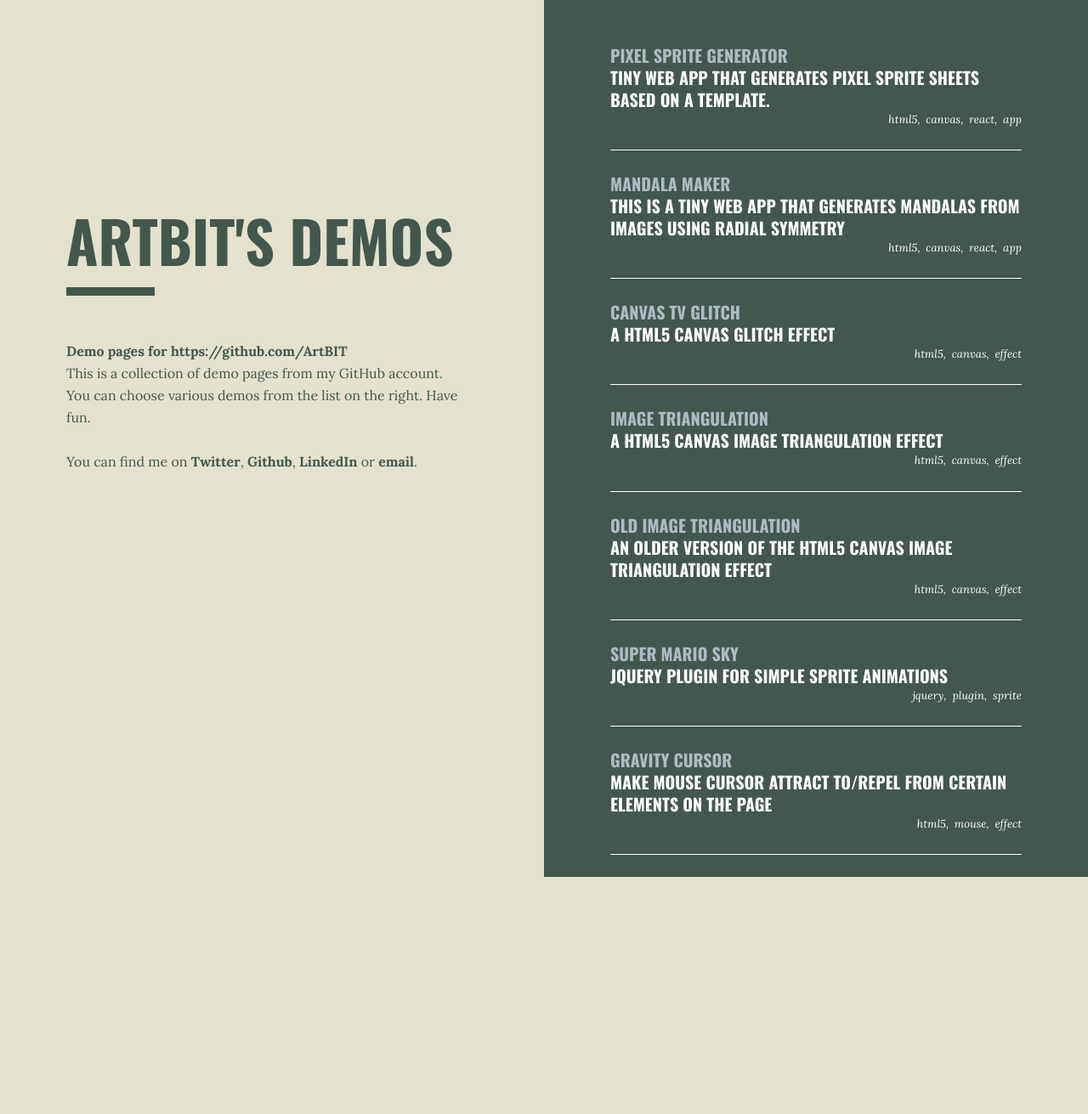
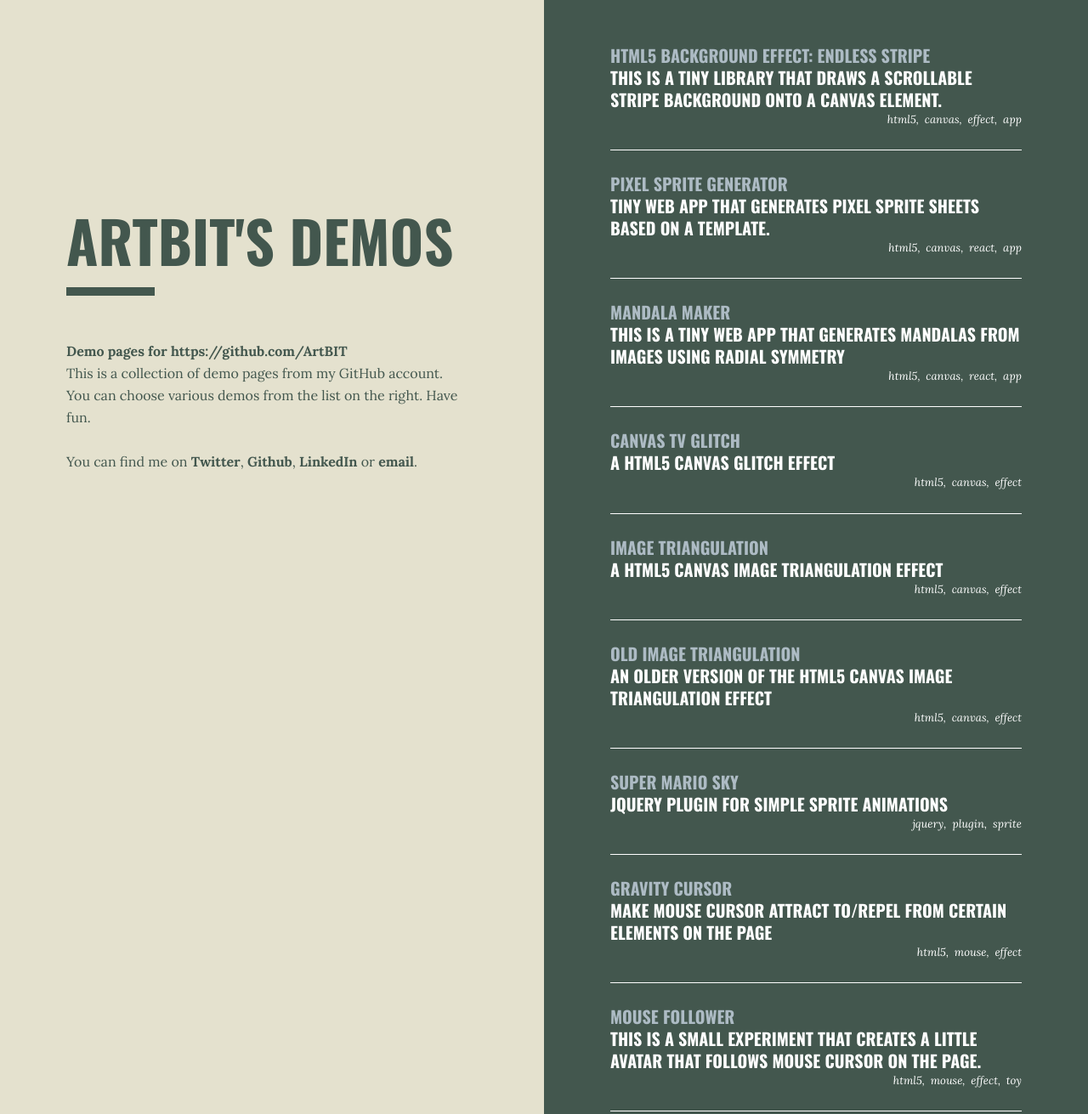
Before and after one commit to ArtBIT/artbit.github.io, a plain HTML site: page index.html in a window 1280 px wide. Shown: the top 1311 px of the page at 85% size. Before the commit the page ends 1032 px from the top, so only its background shows below. Drawn offline with nearby package versions, Linux system fonts and the light colour scheme.

Commit message:
Add more demos

```diff
--- a/index.html
+++ b/index.html
@@ -48,6 +48,18 @@
 
         <main>
             <ul class="projects">
+                <li class="project">
+                    <a href="http://artbit.github.io/html5-stripe/" target="_blank" class="link">
+                        <h3 class="name">HTML5 Background Effect: Endless Stripe</h3>
+                        <p class="description">This is a tiny library that draws a scrollable stripe background onto a canvas element.</p>
+                        <ul class="tags">
+                            <li class="tag">html5</li>
+                            <li class="tag">canvas</li>
+                            <li class="tag">effect</li>
+                            <li class="tag">app</li>
+                        </ul>
+                    </a>
+                </li>
                 <li class="project">
                     <a href="https://artbit.github.io/pixel-sprite-generator/" target="_blank" class="link">
                         <h3 class="name">Pixel Sprite Generator</h3>
@@ -127,6 +139,18 @@
                         </ul>
                     </a>
                 </li>
+                <li class="project">
+                    <a href="https://artbit.github.io/mouse-follower/demos/" target="_blank" class="link">
+                        <h3 class="name">Mouse Follower</h3>
+                        <p class="description">This is a small experiment that creates a little avatar that follows mouse cursor on the page.</p>
+                        <ul class="tags">
+                            <li class="tag">html5</li>
+                            <li class="tag">mouse</li>
+                            <li class="tag">effect</li>
+                            <li class="tag">toy</li>
+                        </ul>
+                    </a>
+                </li>
             </ul>
         </main>
 
```
